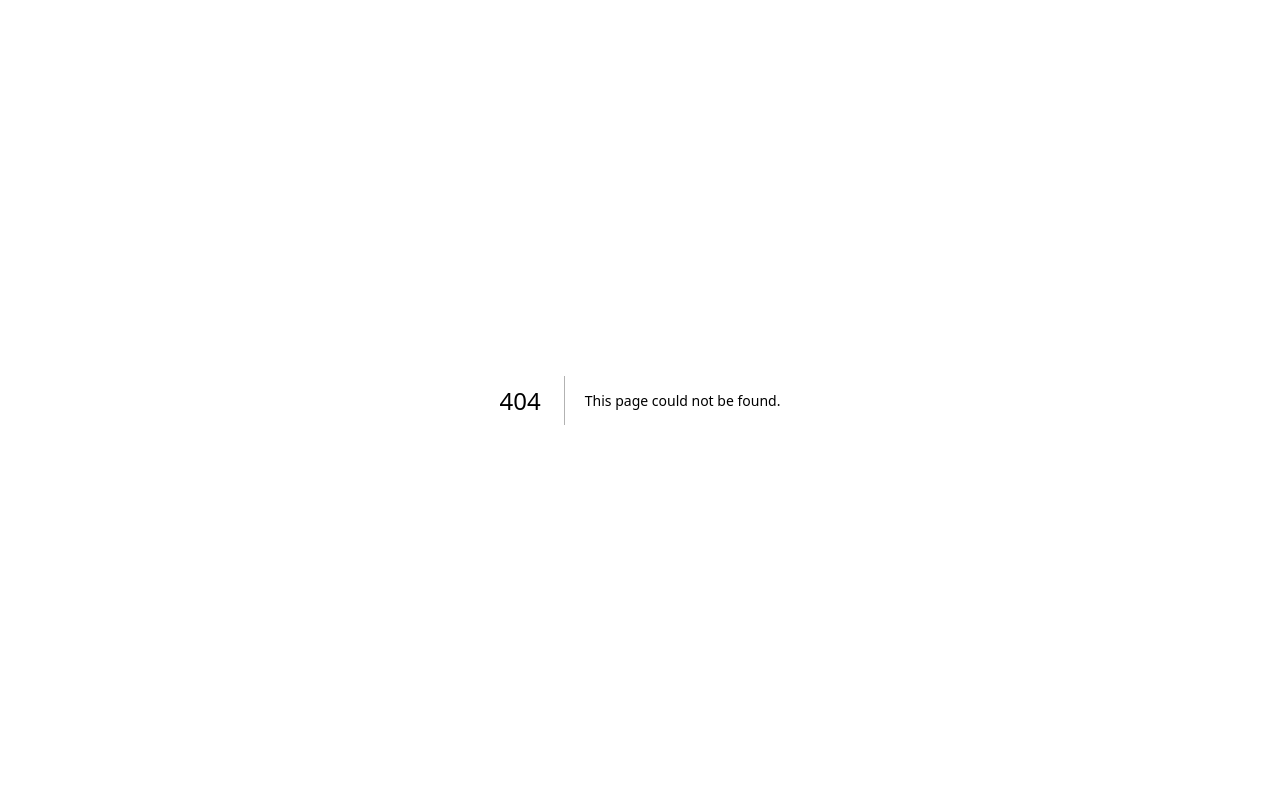
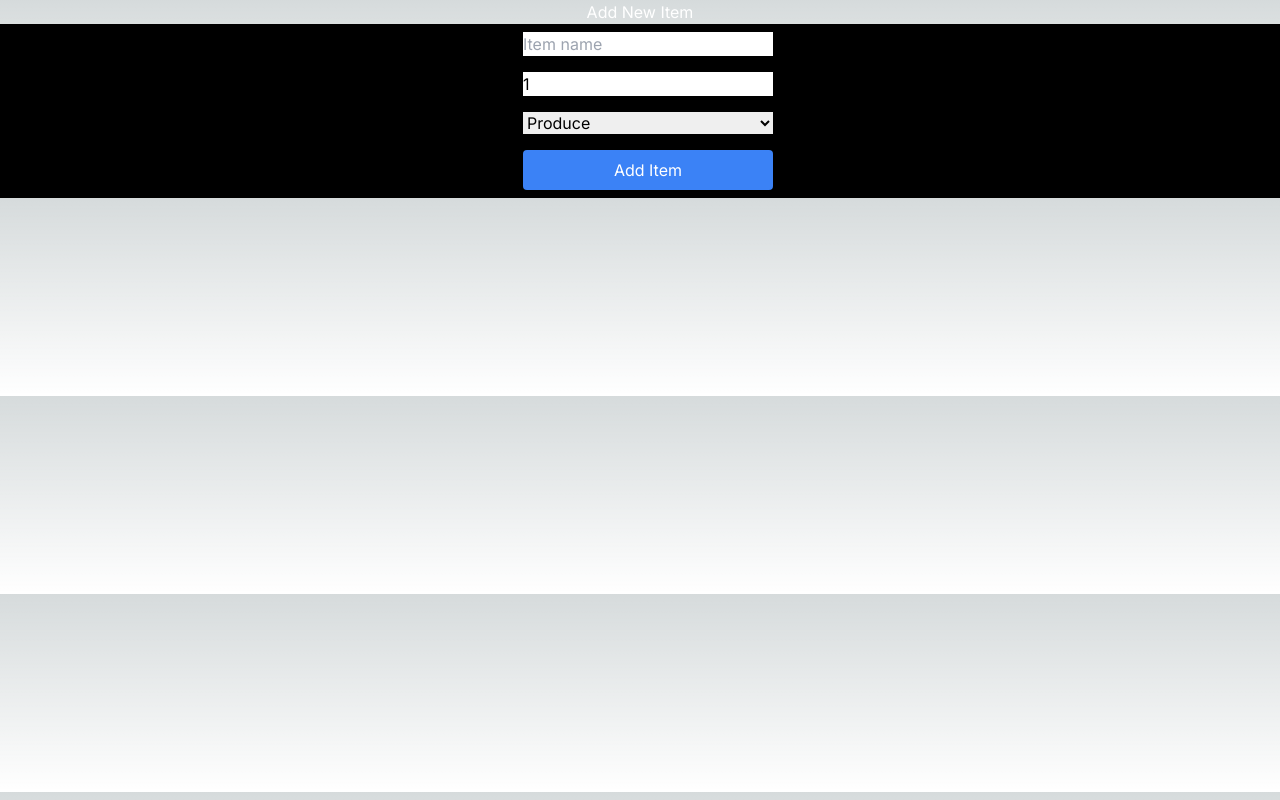
Before and after one commit to Koulant/cprg306-assignments, a Next.js app: page /week4 in a window 1280 px wide. Before the commit this address had no page. Built offline with nearby package versions, Linux system fonts and the light colour scheme.

Commit message:
Week 4 Assignment
Created a NewItem component using React for a Shopping List App.

```diff
--- a/app/page.js
+++ b/app/page.js
@@ -20,6 +20,11 @@ export default function Page() {
               Week 3
             </Link>
           </li>
+          <li>
+          <Link href="/week4">
+              Week 4
+            </Link>
+          </li>
         </ul>
       </div>
     </main>
--- /dev/null
+++ b/app/week4/new-item.js
@@ -0,0 +1,116 @@
+//Create the Folder and Files
+
+//Setup NewItem Component
+
+"use client"; //"Added "use client" directive
+
+import { useState } from "react"; //Import the useState hook from React
+
+//Initialize State Variables
+
+export default function NewItem(props) {
+    const [name, setName] = useState(""); //Name field
+    const [quantity, setQuantity] = useState(1); //Quantity field
+    const [category, setCategory] = useState("Produce"); //Category field
+
+    //Create a form submission handler
+
+    const handleSubmit = (event) => {
+        //Prevent default form submission
+        event.preventDefault();
+
+        //Create an item object with the current values of name, quantity, and category
+        const item = {
+            name,
+            quantity,
+            category,
+        };
+
+        //Log the item object to the console
+        console.log(item);
+
+        //Display an alert with the current state of name, quantity, and category
+        alert(item.name + " " + item.quantity + " " + item.category);
+
+        //Reset the state variables to their initial values
+        setName("");
+        setQuantity(1);
+        setCategory("Produce");
+    };
+
+    //Create event handlers for each of the form fields
+    const handleNameChange = (event) => {
+        setName(event.target.value);
+    }
+
+    const handleQuantityChange = (event) => {
+        setQuantity(event.target.value);
+    }
+
+    const handleCategoryChange = (event) => {
+        setCategory(event.target.value);
+    }
+
+    //Render the Component
+
+    //In the return statement of your function, create a form that includes:
+    return (
+        <main>
+            <h1 className="flex text-white items-center justify-center">Add New Item</h1>
+            <div className="flex bg-black items-center justify-center">
+                <form onSubmit={handleSubmit}>
+                <div>
+                    <input
+                    required
+                    type="text"
+                    value={name}
+                    onChange={handleNameChange}
+                    placeholder="Item name"
+                    className="w-full m-2 text-black">
+                    </input>
+                </div>
+                <div>
+                    <input
+                    required
+                    type="number"
+                    id="quantity"
+                    name="quantity"
+                    min="1"
+                    max="99"
+                    value={quantity}
+                    onChange={handleQuantityChange}
+                    placeholder="1"
+                    className="w-full m-2 text-black">
+                    </input>
+                </div>
+
+                <div>
+                    <select
+                    required
+                    className="w-full m-2 text-black"
+                    value={category}
+                    onChange={handleCategoryChange}>
+                    <option value="Produce">Produce</option>
+                    <option value="Dairy">Dairy</option>
+                    <option value="Bakery">Bakery</option>
+                    <option value="Meat">Meat</option>
+                    <option value="Frozen Foods">Frozen Foods</option>
+                    <option value="Canned Goods">Canned Goods</option>
+                    <option value="Dry Goods">Dry Goods</option>
+                    <option value="Beverages">Beverages</option>
+                    <option value="Snacks">Snacks</option>
+                    <option value="Household">Household</option>
+                    <option value="Other">Other</option>
+                    </select>
+                </div>
+                <button
+                    type="submit"
+                    className="w-full m-2 bg-blue-500 hover:bg-blue-700 text-white py-2 px-4 rounded"
+                >
+                    Add Item
+                </button>
+                </form>
+            </div>
+        </main>
+    );
+};
--- /dev/null
+++ b/app/week4/page.js
@@ -0,0 +1,9 @@
+import NewItem from "./new-item";
+
+export default function Page() {
+    return (
+        <main>
+            <NewItem/>
+        </main>
+    )
+}
```
Also changed, not shown: app/week3/item-list.js (line endings or trailing spaces).
